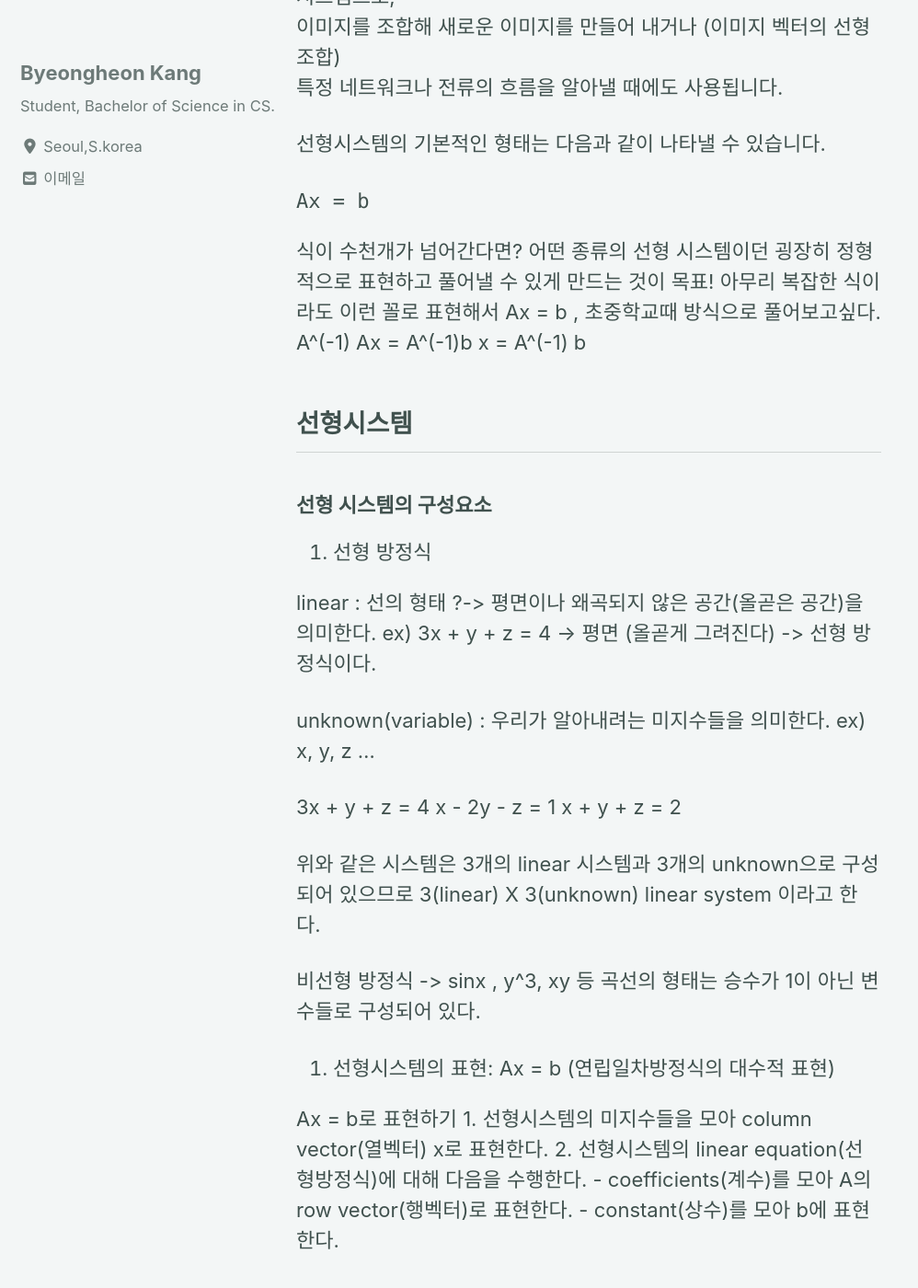
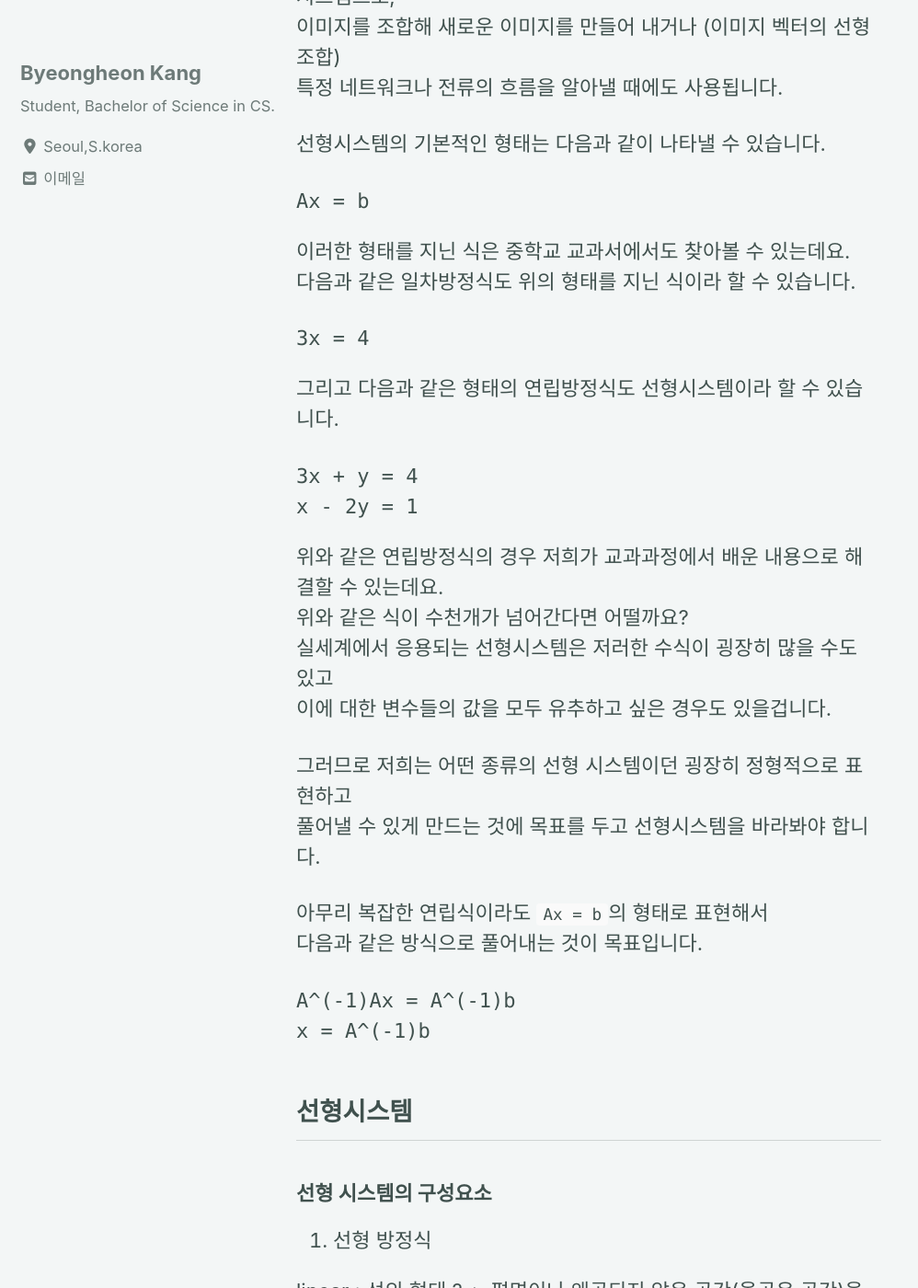
Before and after one commit to devtrail42/devtrail42.github.io, a Jekyll site: the page built from _posts/2020-12-07-linearSys.md, in a window 1280 px wide and 1400 px high, scrolled down 968 px. Shown: the whole window at 92% size, without its empty margins (0-998 px from the left). Built offline with Jekyll 4.4.1, drawn with Linux system fonts in a browser that asks for light colours; cached includes are drawn as plain includes; nearby versions of some CDN libraries; comment, search, counter and statistics services are not loaded.

Commit message:
add linear post

```diff
--- a/_posts/2020-12-07-linearSys.md
+++ b/_posts/2020-12-07-linearSys.md
@@ -25,16 +25,36 @@ Basic! 인공지능 수학의 첫번째 시간으로 선형시스템에 대해
 특정 네트워크나 전류의 흐름을 알아낼 때에도 사용됩니다.
 
 선형시스템의 기본적인 형태는 다음과 같이 나타낼 수 있습니다.
-
 ~~~math
 Ax = b
 ~~~
 
-식이 수천개가 넘어간다면?
-어떤 종류의 선형 시스템이던 굉장히 정형적으로 표현하고 풀어낼 수 있게 만드는 것이 목표!
-아무리 복잡한 식이라도 이런 꼴로 표현해서 Ax = b , 초중학교때 방식으로 풀어보고싶다.
-A^(-1) Ax = A^(-1)b
-x = A^(-1) b
+이러한 형태를 지닌 식은 중학교 교과서에서도 찾아볼 수 있는데요.
+다음과 같은 일차방정식도 위의 형태를 지닌 식이라 할 수 있습니다.
+~~~math
+3x = 4
+~~~
+그리고 다음과 같은 형태의 연립방정식도 선형시스템이라 할 수 있습니다.
+~~~math
+3x + y = 4
+x - 2y = 1
+~~~
+
+위와 같은 연립방정식의 경우 저희가 교과과정에서 배운 내용으로 해결할 수 있는데요.
+위와 같은 식이 수천개가 넘어간다면 어떨까요?
+실세계에서 응용되는 선형시스템은 저러한 수식이 굉장히 많을 수도 있고
+이에 대한 변수들의 값을 모두 유추하고 싶은 경우도 있을겁니다.
+
+그러므로 저희는 어떤 종류의 선형 시스템이던 굉장히 정형적으로 표현하고
+풀어낼 수 있게 만드는 것에 목표를 두고 선형시스템을 바라봐야 합니다.
+
+아무리 복잡한 연립식이라도 `Ax = b`의 형태로 표현해서
+다음과 같은 방식으로 풀어내는 것이 목표입니다.
+~~~math
+A^(-1)Ax = A^(-1)b
+x = A^(-1)b
+~~~
+
 
 ## 선형시스템
 
```
